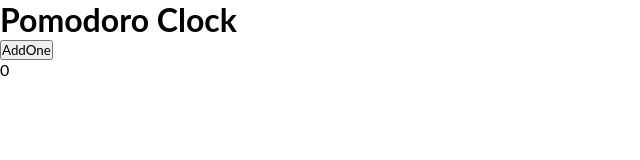
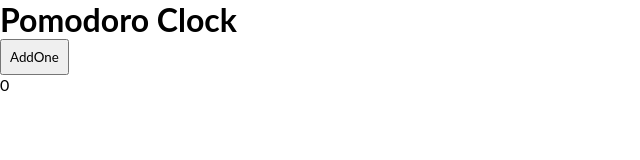
Before and after one commit to ceboulba/react-guatd4, a React app: page / in a window 1280 px wide. Shown: the whole page, without its empty margins (0-640 px from the left). Built offline with nearby package versions, Linux system fonts and the light colour scheme.

Commit message:
2 files modified

```diff
--- a/app.js
+++ b/app.js
@@ -10,6 +10,12 @@ export default class App extends Component {
       breakTime: 5,
       time: 0
     }
+    this.addOne = this.addOne.bind(this)
+  }
+
+  addOne = () => {
+    this.setState({time : this.state.time +=1 })
+    // setInterv al( ()=>{alert('BOUM')}, 2500 )
   }
 
   render() {
@@ -23,7 +29,7 @@ export default class App extends Component {
         </div>
         <div>
         </div>
-        <button type="button">AddOne</button>
+        <button type="button" onClick={this.addOne}>AddOne</button>
         <p>{this.state.time}</p>
       </Fragment>
     );
--- a/style.css
+++ b/style.css
@@ -6,3 +6,7 @@
   margin: 0;
   padding: 0;
 }
+
+button{
+  padding: .5rem;
+}
```
